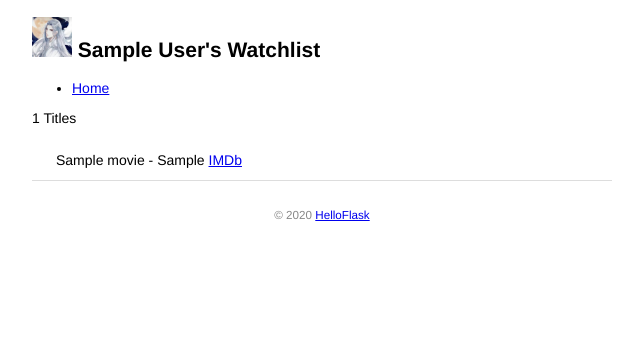
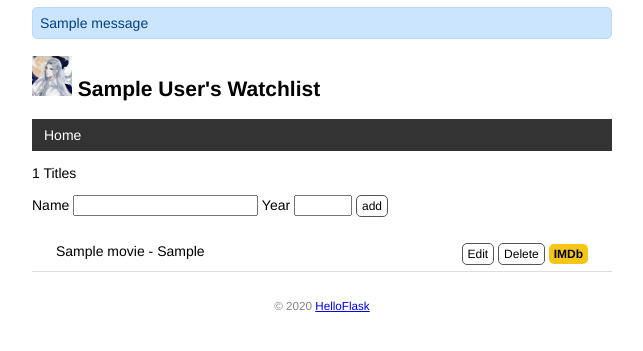
Before and after one commit to fourmia/watchlist, a Flask app: page / in a window 1280 px wide. Shown: the top 351 px of the page, without its empty margins (318-961 px from the left). Run offline with Flask 2, Linux system fonts and the light colour scheme; tables that the repository leaves empty hold one stand-in row (values such as "Sample post"); one stand-in notice (Sample message) is shown.

Commit message:
Create, edit and delete item by form

```diff
--- a/app.py
+++ b/app.py
@@ -10,8 +10,9 @@ import sys
 import click
 
 from flask import Flask, render_template
-from flask import url_for, escape
+from flask import request, redirect, flash, url_for, escape
 from flask_sqlalchemy import SQLAlchemy
+
 
 WIN = sys.platform.startswith('win')
 if WIN:  # 若为windows系统，使用三个斜线
@@ -22,6 +23,7 @@ else:
 app = Flask(__name__)
 app.config['SQLALCHEMY_DATABASE_URI'] = prefix + os.path.join(app.root_path,'data.db')
 app.config['SQLALCHEMY_TRACK_MODIFICATIONS'] = False  #关闭对模型修改的监控
+app.config['SECRET_KEY'] = 'dev'
 db = SQLAlchemy(app)
 
 @app.cli.command()
@@ -57,13 +59,29 @@ class Movie(db.Model):
     title = db.Column(db.String(60))  # 电影标题
     year = db.Column(db.String(4))   # 电影年份
 
+@app.context_processor
+def inject_user():
+    user = User.query.first()
+    return dict(user=user)
 
 
-@app.route('/')
+@app.route('/', methods=['GET', 'POST'])
 def index():
-    user = User.query.first()
+    if request.method == 'post':
+        title = request.form.get('title')
+        year = request.form.get('year')
+        # 验证数据
+        if not title or not year or len(year) > 4 or len(title) > 60:
+            flash('Invalid input.')
+            return redirect(url_for('index'))  # 重定向回主页
+        movie = movie(title=title, year=year)
+        db.session.add(movie)
+        db.session.commit()
+        flash('Item created.')
+        return redirect(url_for('index'))
+
     movies = Movie.query.all()
-    return render_template('index.html', user=user, movies=movies)
+    return render_template('index.html', movies=movies)
 
 @app.route('/user/<name>')
 def user_page(name):
@@ -91,6 +109,34 @@ def initdb(drop):
     db.create_all()
     click.echo('Initialized database.')  # 输出提示信息
 
+@app.errorhandler(404)
+def page_not_found(e):
+    return render_template('404.html'), 404
+
+@app.route('/movie/edit/<int:movie_id>', methods=['GET','POST'])
+def edit(movie_id):
+    movie = Movie.query.get_or_404(movie_id)
+    if request.method == 'POST':
+        title = request.form['title']
+        year = request.form['year']
+        if not title or not year or len(year)>4 or len(title) >60:
+            flash('Invalid input.')
+            return redirect(url_for('edit', movie_id=movie_id))
+        movie.title = title
+        movie.year = year
+        db.session.commit()
+        flash('Item updated.')
+        return redirect(url_for('index'))
+    return render_template('edit.html',movie=movie)
+
+@app.route('/movie/delete/<int:movie_id>', methods=['POST'])
+def delete(movie_id):
+    movie = movie.query.get_or_404(movie_id)
+    db.session.delete(movie)
+    db.session.commit()
+    flash('Item deleted.')
+    return redirect(url_for('index'))
+
 
 if __name__ == '__main__':
     app.run(host='0.0.0.0', port=50000)
--- a/static/style.css
+++ b/static/style.css
@@ -39,3 +39,83 @@ footer {
 .movie-list li:hover{
     backgroud-color: #f8f9fa;
 }
+
+/* 导航栏 */
+nav ul {
+    list-style-type: none;
+    margin: 0;
+    padding: 0;
+    overflow: hidden;
+    background-color: #333;
+}
+
+nav li {
+    float: left;
+}
+
+nav li a {
+    display: block;
+    color: white;
+    text-align: center;
+    padding: 8px 12px;
+    text-decoration: none;
+}
+
+nav li a:hover {
+    background-color: #111;
+}
+
+/* 电影标题 */
+.float-right {
+    float: right;
+}
+.inline-form {
+    display: inline;
+}
+.imdb {
+    font-size: 12px;
+    font-weight: bold;
+    color: black;
+    text-decoration: none;
+    background: #F5C518;
+    border-radius: 5px;
+    padding: 3px 5px;
+}
+
+/* 覆盖某些浏览器对 input 元素定义的字体 */
+input[type=submit] {
+    font-family: inherit;
+}
+
+input[name=year] {
+    width: 50px
+}
+
+.bth {
+    font-size: 12px;
+    padding: 3px 5px;
+    text-decoration: none;
+    cursor: pointer;
+    background-color: white;
+    color: black;
+    border: 1px solid #555555;
+    border-radius: 5px;
+}
+
+.bth:hover {
+    text-decoration: none;
+    background-color: black;
+    color: white;
+    border: 1px solid black;
+}
+
+.alert {
+    position: relative;
+    padding: 7px;
+    margin: 7px 0;
+    border: 1px solid transparent;
+    color: #004085;
+    background-color: #cce5ff;
+    border-color: #b8daff;
+    border-radius: 5px;
+}
--- a/templates/base.html
+++ b/templates/base.html
@@ -10,6 +10,9 @@
     {% endblock %}
 </head>
 <body>
+    {% for message in get_flashed_messages() %}
+        <div class='alert'>{{ message  }}</div>
+    {% endfor %}
     <h2>
 	<img alt="Devil" class="avatar" src="{{ url_for('static', filename='images/devil.jpg')}}">
 	{{ user.name  }}'s Watchlist
--- a/templates/index.html
+++ b/templates/index.html
@@ -2,10 +2,22 @@
 
 {% block content %}
 <p>{{ movies|length }} Titles</p>
+<form method='post'>
+    Name <input type='text' name='title' autocomplete='off' required>
+    Year <input type='text' name='year' autocomplete='off' required>
+    <input class='bth' type='submit' value='add'>
+</form>
+
 <ul class='movie-list'>
     {% for movie in movies %}  {# 迭代 movies 变量 #}
     <li>{{ movie.title }} - {{ movie.year }}
         <span class="float-right">
+
+            <a class='bth' href='{{ url_for('edit', movie_id=movie.id) }}'>Edit</a>
+	    <form class='inline-form' method='post' action="{{ url_for('delete',movie_id=movie.id) }}">
+	        <input class='bth' type='submit' name='delete' value='Delete' onclick='retuen confirm('Are you sure?')'>
+	    </form>
+
 	    <a class="imdb" href="https://www.imdb.com/find?q={{ movie.title }}" target="_blank" title="Find this movie on IMDb">IMDb</a>
 	</span>
     </li>
```
Also changed, not shown: templates/edit.html (added, +9 -0 lines), 1 other file.
